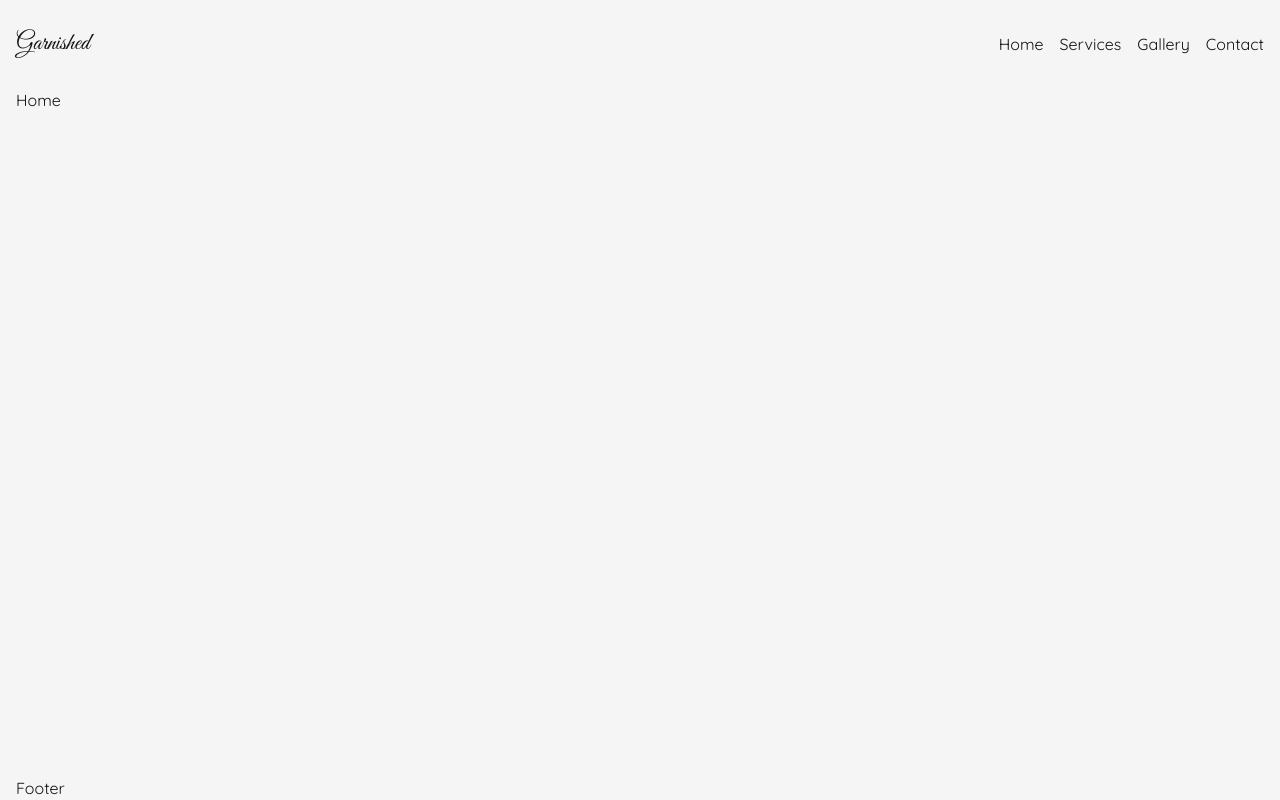
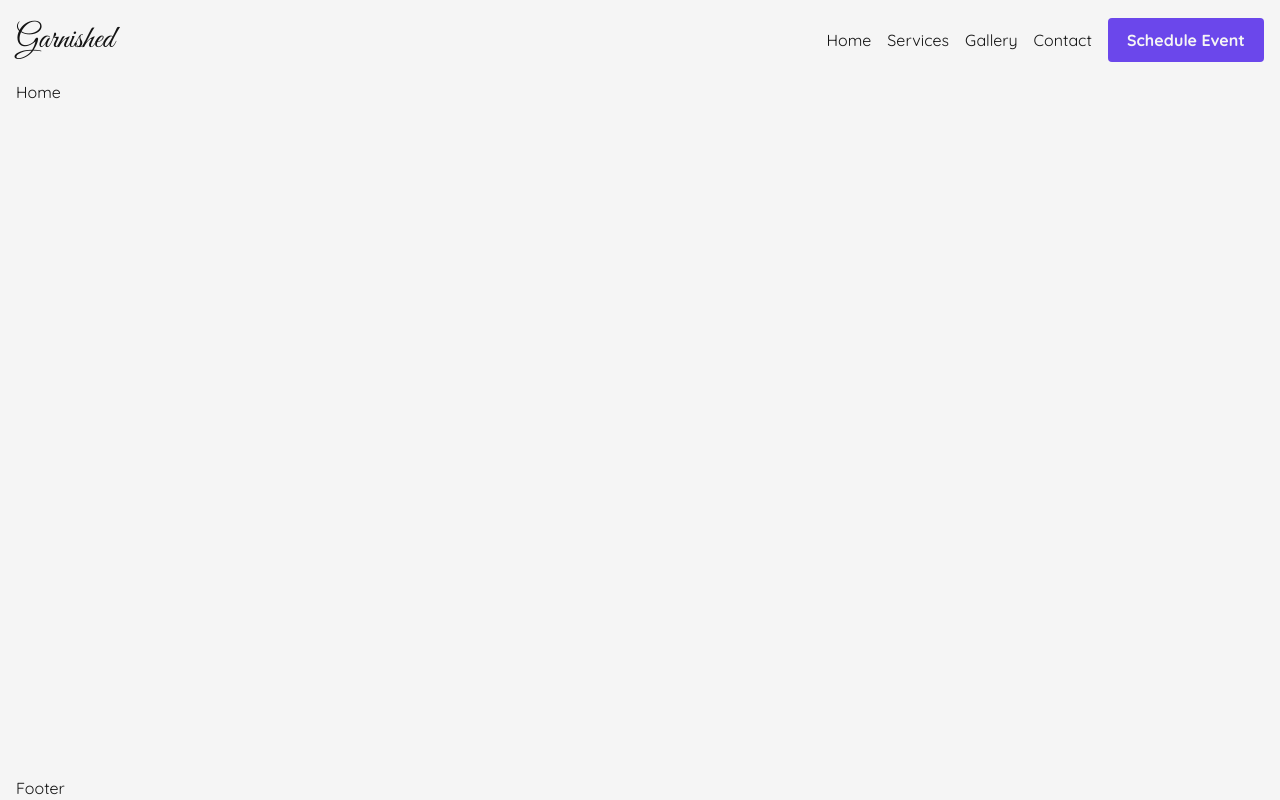
Before and after one commit to bmilcs/garnished, a React (Vite) app in the folder client/: page / in a window 1280 px wide. Built offline with nearby package versions, Linux system fonts and the light colour scheme.

Commit message:
Style & add schedule event button to header

```diff
--- a/client/src/components/layout/Header/Header.module.scss
+++ b/client/src/components/layout/Header/Header.module.scss
@@ -3,10 +3,11 @@
   top: 0;
   background: var(--clr-bg);
   width: 100%;
-  padding-block: 1rem;
+  padding-block: 0.75rem;
   display: flex;
   justify-content: space-between;
   align-items: center;
+  z-index: 10;
 }
 
 .header a {
@@ -14,14 +15,13 @@
 }
 
 .title {
-  font-size: 1.5rem;
   font-weight: bold;
   line-height: 1;
 }
 
 .hamburger {
   height: 36px;
-  z-index: 2;
+  z-index: 11;
 }
 
 .nav {
@@ -32,15 +32,16 @@
   position: fixed;
   inset: 0;
   display: grid;
-  place-items: center;
+  align-items: center;
   text-align: center;
-  background: var(--clr-neutral-100-t);
+  background: var(--clr-neutral-900-t);
   backdrop-filter: blur(9px);
   font-size: 2rem;
 }
 
 .nav__ul {
   list-style: none;
+  padding: 0;
 
   & > li {
     margin-block: 1rem;
--- a/client/src/components/layout/Header/Header.tsx
+++ b/client/src/components/layout/Header/Header.tsx
@@ -44,6 +44,9 @@ export const Header = () => {
           <li>
             <a href="/contact">Contact</a>
           </li>
+          <Button type="primary" link="signup">
+            Schedule Event
+          </Button>
         </ul>
       </nav>
     </header>
```
